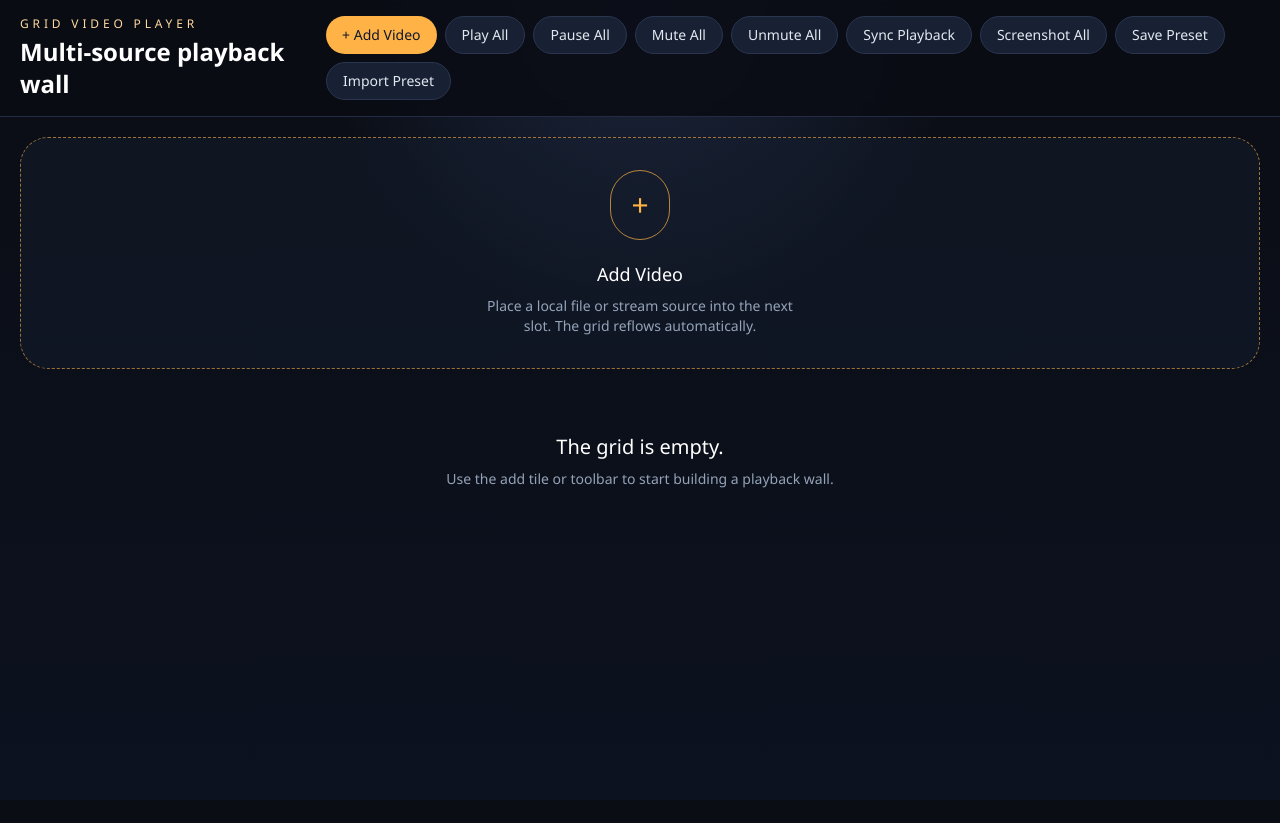
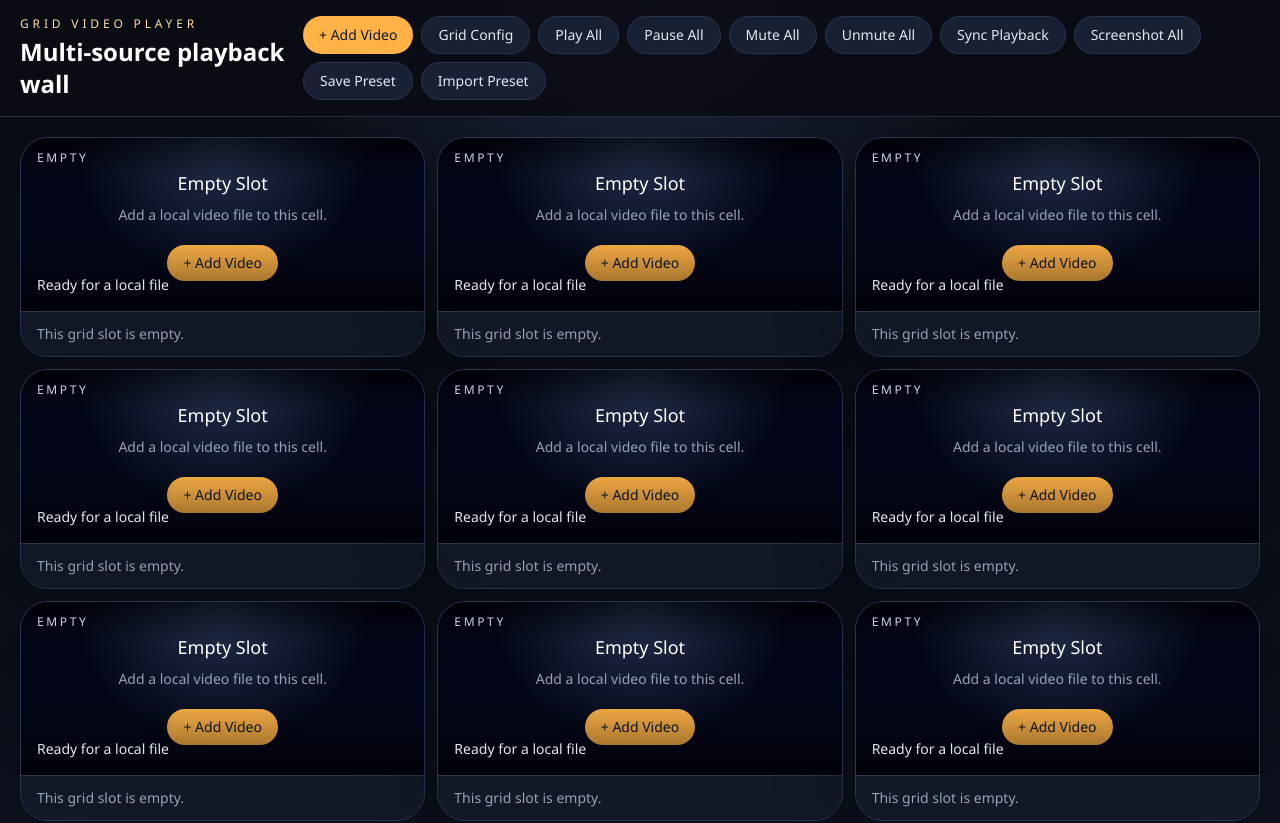
Before and after one commit to hynguyen2610/grid-video-player, a React (Vite) app: page / in a window 1280 px wide. Shown: the top 823 px of the page. Before the commit the page ends 800 px from the top, so only its background shows below. Built offline with nearby package versions, Linux system fonts and the light colour scheme.

Commit message:
displaying grid with add video button

```diff
--- a/src/App.tsx
+++ b/src/App.tsx
@@ -1,11 +1,13 @@
 import { useEffect, useRef, useState } from 'react';
+import { GridConfigDialog } from './components/GridConfigDialog';
 import { Toolbar } from './components/Toolbar';
 import { VideoCell } from './components/VideoCell';
 import { getGridVideoApi } from './lib/grid-video-api';
-import { maxCells, selectSession, useGridStore } from './state/grid-store';
+import { selectSession, useGridStore } from './state/grid-store';
 import type { Cell, Preset, SourceType } from './shared/types';
 
 function App() {
+  const [gridConfigOpen, setGridConfigOpen] = useState(false);
   const videoMap = useRef(new Map<string, HTMLVideoElement>());
   const persistTimer = useRef<number | null>(null);
   const api = getGridVideoApi();
@@ -16,11 +18,13 @@ function App() {
     recentSources,
     hydrated,
     columns,
+    rows,
     tier,
     addCell,
     removeCell,
     replaceCellSource,
     setResolvedSource,
+    setGridSize,
     setCellPlayback,
     setCellMuted,
     setCellVolume,
@@ -77,7 +81,8 @@ function App() {
   }
 
   async function handleAddClick() {
-    if (cells.length >= maxCells) {
+    const emptySlotCount = cells.filter((cell) => !cell.source).length;
+    if (emptySlotCount === 0) {
       return;
     }
 
@@ -210,14 +215,16 @@ function App() {
   }, [cells, hydrated]);
 
   const compact = tier === 'dense';
+  const activeCells = cells.filter((cell) => !!cell.source);
 
   return (
     <div className="min-h-screen bg-[radial-gradient(circle_at_top,#1e2841,transparent_32%),linear-gradient(180deg,#0a0d14_0%,#0d1220_100%)] text-white">
       <Toolbar
         onAdd={handleAddClick}
-        onPlayAll={() => applyToAllVideos((cell) => setCellPlayback(cell.id, true))}
-        onPauseAll={() => applyToAllVideos((cell) => setCellPlayback(cell.id, false))}
-        onMuteAll={(muted) => applyToAllVideos((cell) => setCellMuted(cell.id, muted))}
+        onOpenGridConfig={() => setGridConfigOpen(true)}
+        onPlayAll={() => activeCells.forEach((cell) => setCellPlayback(cell.id, true))}
+        onPauseAll={() => activeCells.forEach((cell) => setCellPlayback(cell.id, false))}
+        onMuteAll={(muted) => activeCells.forEach((cell) => setCellMuted(cell.id, muted))}
         onSyncAll={syncPlayback}
         onScreenshotAll={() => void screenshotAll()}
         onSavePreset={() => void handleSavePreset()}
@@ -240,6 +247,8 @@ function App() {
               key={cell.id}
               cell={cell}
               compact={compact}
+              isEmpty={!cell.source}
+              onAddSource={(id) => void changeLocalVideo(id)}
               onPlayChange={setCellPlayback}
               onMutedChange={setCellMuted}
               onVolumeChange={setCellVolume}
@@ -250,31 +259,23 @@ function App() {
               registerVideo={registerVideo}
             />
           ))}
-
-          <button
-            data-testid="grid-add-tile"
-            type="button"
-            onClick={() => void handleAddClick()}
-            disabled={cells.length >= maxCells}
-            className="flex min-h-[220px] flex-col items-center justify-center rounded-[28px] border border-dashed border-accent/60 bg-card/40 p-8 text-center transition hover:border-accent hover:bg-card disabled:cursor-not-allowed disabled:opacity-50"
-          >
-            <div className="rounded-full border border-accent/70 px-5 py-4 text-3xl text-accent">+</div>
-            <p className="mt-5 text-lg font-medium text-white">
-              {cells.length >= maxCells ? 'Maximum cells reached' : 'Add Video'}
-            </p>
-            <p className="mt-2 max-w-xs text-sm text-slate-400">
-              Place a local file or stream source into the next slot. The grid reflows automatically.
-            </p>
-          </button>
         </div>
 
-        {cells.length === 0 ? (
+        {activeCells.length === 0 ? (
           <div className="mt-16 text-center text-slate-400">
-            <p className="text-xl text-white">The grid is empty.</p>
-            <p className="mt-2 text-sm">Use the add tile or toolbar to start building a playback wall.</p>
+            <p className="text-xl text-white">The wall is ready.</p>
+            <p className="mt-2 text-sm">Choose grid size from Grid Config and add local videos to any slot.</p>
           </div>
         ) : null}
       </main>
+
+      <GridConfigDialog
+        open={gridConfigOpen}
+        initialRows={rows}
+        initialColumns={columns}
+        onClose={() => setGridConfigOpen(false)}
+        onApply={(nextRows, nextColumns) => setGridSize(nextRows, nextColumns)}
+      />
     </div>
   );
 }
--- /dev/null
+++ b/src/components/GridConfigDialog.tsx
@@ -0,0 +1,104 @@
+import { useEffect, useState } from 'react';
+import { maxGridDimension } from '../state/grid-store';
+
+interface GridConfigDialogProps {
+  open: boolean;
+  initialRows: number;
+  initialColumns: number;
+  onClose: () => void;
+  onApply: (rows: number, columns: number) => void;
+}
+
+export function GridConfigDialog({
+  open,
+  initialRows,
+  initialColumns,
+  onClose,
+  onApply
+}: GridConfigDialogProps) {
+  const [rows, setRows] = useState(initialRows);
+  const [columns, setColumns] = useState(initialColumns);
+
+  useEffect(() => {
+    if (open) {
+      setRows(initialRows);
+      setColumns(initialColumns);
+    }
+  }, [initialColumns, initialRows, open]);
+
+  if (!open) {
+    return null;
+  }
+
+  const options = Array.from({ length: maxGridDimension }, (_, index) => index + 1);
+
+  return (
+    <div className="fixed inset-0 z-50 flex items-center justify-center bg-black/65 p-4 backdrop-blur-sm">
+      <div className="w-full max-w-md rounded-3xl border border-border bg-panel p-6 shadow-glow">
+        <div className="mb-5">
+          <p className="text-xs uppercase tracking-[0.3em] text-accentSoft">Grid config</p>
+          <h2 className="mt-1 text-2xl font-semibold text-white">Choose the wall layout</h2>
+          <p className="mt-2 text-sm text-slate-400">
+            Empty cells stay visible and each slot can hold one local video.
+          </p>
+        </div>
+
+        <div className="grid grid-cols-2 gap-4">
+          <label className="grid gap-2 text-sm text-slate-300">
+            Rows
+            <select
+              value={rows}
+              onChange={(event) => setRows(Number(event.target.value))}
+              className="rounded-2xl border border-border bg-canvas px-4 py-3 text-white outline-none transition focus:border-accent"
+            >
+              {options.map((value) => (
+                <option key={value} value={value}>
+                  {value}
+                </option>
+              ))}
+            </select>
+          </label>
+
+          <label className="grid gap-2 text-sm text-slate-300">
+            Columns
+            <select
+              value={columns}
+              onChange={(event) => setColumns(Number(event.target.value))}
+              className="rounded-2xl border border-border bg-canvas px-4 py-3 text-white outline-none transition focus:border-accent"
+            >
+              {options.map((value) => (
+                <option key={value} value={value}>
+                  {value}
+                </option>
+              ))}
+            </select>
+          </label>
+        </div>
+
+        <p className="mt-4 text-sm text-slate-400">
+          Result: {rows} x {columns} ({rows * columns} slots)
+        </p>
+
+        <div className="mt-6 flex justify-end gap-3">
+          <button
+            type="button"
+            onClick={onClose}
+            className="rounded-2xl border border-border px-4 py-3 text-sm text-slate-300 transition hover:border-accent hover:text-white"
+          >
+            Cancel
+          </button>
+          <button
+            type="button"
+            onClick={() => {
+              onApply(rows, columns);
+              onClose();
+            }}
+            className="rounded-2xl bg-accent px-5 py-3 text-sm font-medium text-slate-900 transition hover:brightness-105"
+          >
+            Apply Grid
+          </button>
+        </div>
+      </div>
+    </div>
+  );
+}
--- a/src/components/Toolbar.tsx
+++ b/src/components/Toolbar.tsx
@@ -2,6 +2,7 @@ import type { Preset } from '../shared/types';
 
 interface ToolbarProps {
   onAdd: () => void;
+  onOpenGridConfig: () => void;
   onPlayAll: () => void;
   onPauseAll: () => void;
   onMuteAll: (muted: boolean) => void;
@@ -20,6 +21,7 @@ const buttonClassName =
 
 export function Toolbar({
   onAdd,
+  onOpenGridConfig,
   onPlayAll,
   onPauseAll,
   onMuteAll,
@@ -44,6 +46,7 @@ export function Toolbar({
           <button data-testid="toolbar-add-video" type="button" onClick={onAdd} className="rounded-full bg-accent px-4 py-2 text-sm font-medium text-slate-900 transition hover:brightness-105">
             + Add Video
           </button>
+          <button type="button" onClick={onOpenGridConfig} className={buttonClassName}>Grid Config</button>
           <button type="button" onClick={onPlayAll} className={buttonClassName}>Play All</button>
           <button type="button" onClick={onPauseAll} className={buttonClassName}>Pause All</button>
           <button type="button" onClick={() => onMuteAll(true)} className={buttonClassName}>Mute All</button>
--- a/src/components/VideoCell.tsx
+++ b/src/components/VideoCell.tsx
@@ -13,6 +13,8 @@ interface DashPlayerHandle {
 interface VideoCellProps {
   cell: Cell;
   compact: boolean;
+  isEmpty: boolean;
+  onAddSource: (id: string) => void;
   onPlayChange: (id: string, playing: boolean) => void;
   onMutedChange: (id: string, muted: boolean) => void;
   onVolumeChange: (id: string, volume: number) => void;
@@ -41,6 +43,8 @@ function formatTime(value: number | null): string {
 export function VideoCell({
   cell,
   compact,
+  isEmpty,
+  onAddSource,
   onPlayChange,
   onMutedChange,
   onVolumeChange,
@@ -122,6 +126,10 @@ export function VideoCell({
   }, [cell.muted, cell.playing, cell.volume]);
 
   const statusText = useMemo(() => {
+    if (isEmpty) {
+      return 'Ready for a local file';
+    }
+
     if (cell.status === 'error') {
       return cell.error ?? 'Playback failed';
     }
@@ -166,8 +174,15 @@ export function VideoCell({
         ) : (
           <div className="flex h-full items-center justify-center bg-[radial-gradient(circle_at_top,#25314d,transparent_56%)] p-6 text-center text-slate-400">
             <div>
-              <p className="text-lg font-medium text-white">{cell.label}</p>
-              <p className="mt-2 text-sm">Select a supported local file, HLS, DASH, or RTSP stream.</p>
+              <p className="text-lg font-medium text-white">{cell.label === 'Empty' ? 'Empty Slot' : cell.label}</p>
+              <p className="mt-2 text-sm">Add a local video file to this cell.</p>
+              <button
+                type="button"
+                onClick={() => onAddSource(cell.id)}
+                className="mt-5 rounded-full bg-accent px-4 py-2 text-sm font-medium text-slate-900 transition hover:brightness-105"
+              >
+                + Add Video
+              </button>
             </div>
           </div>
         )}
@@ -186,7 +201,8 @@ export function VideoCell({
         </div>
       </div>
 
-      <div className="grid gap-3 border-t border-border bg-panel px-4 py-3">
+      {!isEmpty ? (
+        <div className="grid gap-3 border-t border-border bg-panel px-4 py-3">
         <div className="flex items-center justify-between gap-3">
           <div className="flex items-center gap-2">
             <button
@@ -276,6 +292,11 @@ export function VideoCell({
           {showLabels ? <span className="min-w-10 text-right text-sm text-slate-300">{cell.volume}%</span> : null}
         </div>
       </div>
+      ) : (
+        <div className="border-t border-border bg-panel px-4 py-3 text-sm text-slate-400">
+          This grid slot is empty.
+        </div>
+      )}
     </div>
   );
 }
--- a/src/shared/types.ts
+++ b/src/shared/types.ts
@@ -33,6 +33,8 @@ export interface Preset {
 }
 
 export interface GridSession {
+  gridColumns?: number;
+  gridRows?: number;
   cells: Cell[];
   presets: Preset[];
   recentSources: string[];
--- a/src/state/grid-store.ts
+++ b/src/state/grid-store.ts
@@ -1,7 +1,10 @@
 import { create } from 'zustand';
 import type { Cell, GridSession, Preset, SourceType } from '../shared/types';
-import { getGridColumns, getGridRows, getGridTier } from '../utils/grid';
+import { getGridTier } from '../utils/grid';
 
+const DEFAULT_GRID_COLUMNS = 3;
+const DEFAULT_GRID_ROWS = 3;
+const MAX_GRID_DIMENSION = 6;
 const MAX_CELLS = 36;
 
 function createEmptyCell(params: Partial<Cell> & Pick<Cell, 'id'>): Cell {
@@ -10,7 +13,7 @@ function createEmptyCell(params: Partial<Cell> & Pick<Cell, 'id'>): Cell {
     source: params.source ?? null,
     sourceType: params.sourceType ?? null,
     resolvedSource: params.resolvedSource ?? null,
-    label: params.label ?? 'Untitled',
+    label: params.label ?? 'Empty',
     playing: params.playing ?? false,
     muted: params.muted ?? false,
     volume: params.volume ?? 80,
@@ -22,11 +25,32 @@ function createEmptyCell(params: Partial<Cell> & Pick<Cell, 'id'>): Cell {
   };
 }
 
+function createGridCells(count: number, existingCells: Cell[] = []): Cell[] {
+  return Array.from({ length: count }, (_, index) => {
+    const existing = existingCells[index];
+    return existing ? createEmptyCell(existing) : createEmptyCell({ id: crypto.randomUUID() });
+  });
+}
+
+function clearCell(cell: Cell): Cell {
+  return createEmptyCell({
+    id: cell.id,
+    muted: false,
+    playing: false,
+    volume: 80
+  });
+}
+
+function clampGridDimension(value: number): number {
+  return Math.max(1, Math.min(MAX_GRID_DIMENSION, Math.floor(value)));
+}
+
 interface GridState extends GridSession {
   hydrated: boolean;
   columns: number;
   rows: number;
   tier: ReturnType<typeof getGridTier>;
+  setGridSize: (rows: number, columns: number) => void;
   addCell: (cell?: Partial<Cell>) => string | null;
   removeCell: (id: string) => void;
   replaceCellSource: (id: string, source: string, sourceType: SourceType, label?: string) => void;
@@ -45,42 +69,57 @@ interface GridState extends GridSession {
   hydrateSession: (session: GridSession | null) => void;
 }
 
+function deriveGrid(columns: number, rows: number) {
+  const safeColumns = clampGridDimension(columns);
+  const safeRows = clampGridDimension(rows);
+  const tier = getGridTier(safeColumns * safeRows);
+  return { columns: safeColumns, rows: safeRows, tier };
+}
+
 const initialGridState: Pick<
   GridState,
   'cells' | 'presets' | 'recentSources' | 'hydrated' | 'columns' | 'rows' | 'tier'
 > = {
-  cells: [],
+  cells: createGridCells(DEFAULT_GRID_COLUMNS * DEFAULT_GRID_ROWS),
   presets: [],
   recentSources: [],
   hydrated: false,
-  ...deriveGrid([])
+  ...deriveGrid(DEFAULT_GRID_COLUMNS, DEFAULT_GRID_ROWS)
 };
-
-function deriveGrid(cells: Cell[]) {
-  const columns = getGridColumns(cells.length || 1);
-  const rows = getGridRows(cells.length || 1);
-  const tier = getGridTier(cells.length || 1);
-  return { columns, rows, tier };
-}
 
 export const useGridStore = create<GridState>((set, get) => ({
   ...initialGridState,
+  setGridSize: (rows, columns) => {
+    const nextRows = clampGridDimension(rows);
+    const nextColumns = clampGridDimension(columns);
+    const count = Math.min(nextRows * nextColumns, MAX_CELLS);
+    set({
+      cells: createGridCells(count, get().cells.slice(0, count)),
+      ...deriveGrid(nextColumns, nextRows)
+    });
+  },
   addCell: (cell) => {
-    if (get().cells.length >= MAX_CELLS) {
+    const emptyCell = get().cells.find((entry) => !entry.source);
+    if (!emptyCell) {
       return null;
     }
 
-    const id = cell?.id ?? crypto.randomUUID();
-    const cells = [...get().cells, createEmptyCell({ id, ...cell })];
-    set({ cells, ...deriveGrid(cells) });
+    const id = emptyCell.id;
+    set({
+      cells: get().cells.map((entry) =>
+        entry.id === id ? createEmptyCell({ ...entry, ...cell, id }) : entry
+      )
+    });
     return id;
   },
   removeCell: (id) => {
-    const cells = get().cells.filter((cell) => cell.id !== id);
-    set({ cells, ...deriveGrid(cells) });
+    set({
+      cells: get().cells.map((cell) => (cell.id === id ? clearCell(cell) : cell))
+    });
   },
   replaceCellSource: (id, source, sourceType, label) => {
-    const cells = get().cells.map((cell) =>
+    set({
+      cells: get().cells.map((cell) =>
         cell.id === id
           ? {
               ...cell,
@@ -92,15 +131,16 @@ export const useGridStore = create<GridState>((set, get) => ({
               duration: null,
               status: 'loading' as const,
               error: null,
-            isLive: sourceType !== 'local'
+              isLive: sourceType !== 'local',
+              playing: false
             }
           : cell
-    );
-
-    set({ cells });
+      )
+    });
   },
   setResolvedSource: (id, resolvedSource, isLive) => {
-    const cells = get().cells.map((cell) =>
+    set({
+      cells: get().cells.map((cell) =>
         cell.id === id
           ? {
               ...cell,
@@ -110,9 +150,8 @@ export const useGridStore = create<GridState>((set, get) => ({
               error: null
             }
           : cell
-    );
-
-    set({ cells });
+      )
+    });
   },
   setCellPlayback: (id, playing) => {
     set({
@@ -144,13 +183,12 @@ export const useGridStore = create<GridState>((set, get) => ({
     });
   },
   savePreset: (name) => {
-    const cells = get().cells;
     const preset: Preset = {
       id: crypto.randomUUID(),
       name,
-      columns: getGridColumns(cells.length || 1),
-      rows: getGridRows(cells.length || 1),
-      cells: cells.map((cell, index) => ({
+      columns: get().columns,
+      rows: get().rows,
+      cells: get().cells.map((cell, index) => ({
         index,
         label: cell.label,
         source: cell.source,
@@ -165,18 +203,22 @@ export const useGridStore = create<GridState>((set, get) => ({
     set({ presets: get().presets.filter((preset) => preset.id !== id) });
   },
   loadPreset: (preset) => {
-    const cells = preset.cells
-      .filter((cell) => cell.source)
-      .map((cell) =>
-        createEmptyCell({
+    const count = Math.min(preset.columns * preset.rows, MAX_CELLS);
+    const slotMap = new Map(preset.cells.map((cell) => [cell.index, cell]));
+    const cells = Array.from({ length: count }, (_, index) => {
+      const presetCell = slotMap.get(index);
+      return createEmptyCell({
         id: crypto.randomUUID(),
-          label: cell.label,
-          source: cell.source,
-          sourceType: cell.sourceType ?? null
-        })
-      );
+        label: presetCell?.label ?? 'Empty',
+        source: presetCell?.source ?? null,
+        sourceType: presetCell?.sourceType ?? null
+      });
+    });
 
-    set({ cells, ...deriveGrid(cells) });
+    set({
+      cells,
+      ...deriveGrid(preset.columns, preset.rows)
+    });
   },
   importPreset: (preset) => {
     set({
@@ -194,18 +236,23 @@ export const useGridStore = create<GridState>((set, get) => ({
       return;
     }
 
+    const rows = session.gridRows ?? DEFAULT_GRID_ROWS;
+    const columns = session.gridColumns ?? DEFAULT_GRID_COLUMNS;
+    const count = Math.min(rows * columns, MAX_CELLS);
     set({
-      cells: session.cells.map((cell) => createEmptyCell(cell)),
+      cells: createGridCells(count, session.cells.slice(0, count)),
       presets: session.presets,
       recentSources: session.recentSources,
       hydrated: true,
-      ...deriveGrid(session.cells)
+      ...deriveGrid(columns, rows)
     });
   }
 }));
 
 export function selectSession(state: GridState): GridSession {
   return {
+    gridColumns: state.columns,
+    gridRows: state.rows,
     cells: state.cells,
     presets: state.presets,
     recentSources: state.recentSources
@@ -213,7 +260,12 @@ export function selectSession(state: GridState): GridSession {
 }
 
 export function resetGridStore() {
-  useGridStore.setState(initialGridState);
+  useGridStore.setState({
+    ...initialGridState,
+    cells: createGridCells(DEFAULT_GRID_COLUMNS * DEFAULT_GRID_ROWS)
+  });
 }
 
-export const maxCells = MAX_CELLS;
+export const defaultGridColumns = DEFAULT_GRID_COLUMNS;
+export const defaultGridRows = DEFAULT_GRID_ROWS;
+export const maxGridDimension = MAX_GRID_DIMENSION;
```
Also changed, not shown: 1 other file (tests, documents, lock files or other folders). Lines whose indentation alone changed are shown as unchanged.
